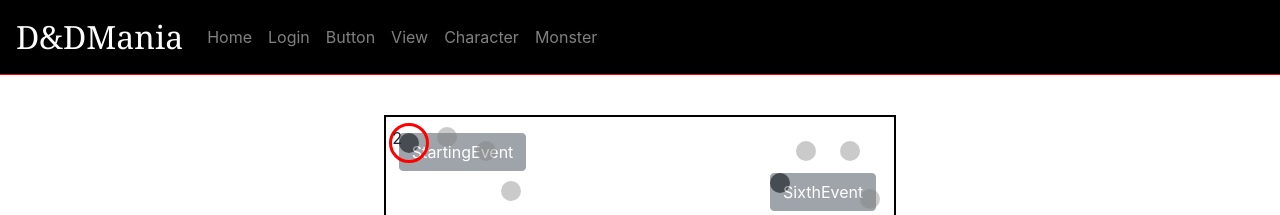
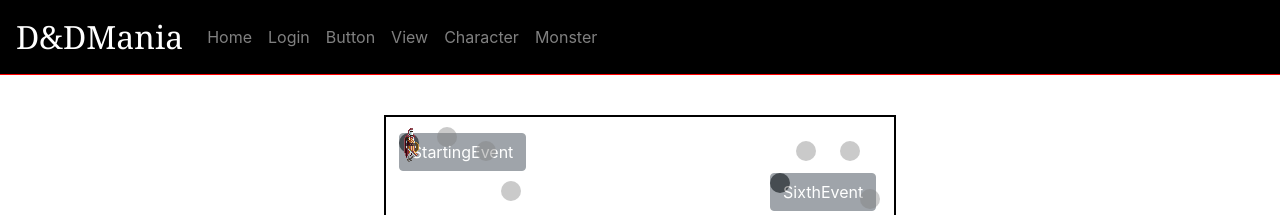
Before and after one commit to 1909-blake-william/DnDMania, an Angular app in the folder DnDManiaUI/: page /view in a window 1280 px wide. Shown: the top 215 px of the page. Built offline with nearby package versions, Linux system fonts and the light colour scheme.

Commit message:
Added a sprite animation to follow character progression

```diff
--- a/DnDManiaUI/src/app/view/view/view.component.css
+++ b/DnDManiaUI/src/app/view/view/view.component.css
@@ -117,15 +117,7 @@
     top: .8vh;
     width: 40px;
     height: 40px;
-    border-radius: 50%;
-    border-style: solid;
-    border-color: red;
 }
-
-/* .road-map {
-    left: .7vw;
-    top: 1.25vh;
-} */
 
 .road-map > div {
     position: absolute;
@@ -135,3 +127,11 @@
     background-color: gray;
     opacity: .42;
 }
+
+#image-sprite {
+    position: absolute;
+    height: 42px;
+    width: 42px;
+    background-size: 42px 42px;
+    overflow: hidden;
+  }
--- a/DnDManiaUI/src/app/view/view/view.component.html
+++ b/DnDManiaUI/src/app/view/view/view.component.html
@@ -29,7 +29,14 @@
     </div>
 
     <div id="adventurer" [@king]=nextRule [@take]=nextSide [@sin]=nextOfKin [@sew]=nextHunt [@ash]=nextMoon
-        [@stash]=nextNode [@swash]=nextState [@swish]=currentState>{{text}}</div>
+        [@stash]=nextNode [@swash]=nextState [@swish]=currentState>
+        <div id="image-sprite">
+            <img id="something" [ngStyle]="{'position': 'relative', 'left': sprite}" src="assets/img/knightwalkanimation.png">
+        </div>
+    </div>
+
+
+
     <div class="road-map">
         <div style="left: 4vw; top: 1.3vh;"></div>
         <div style="left: 7vw; top: 3vh;"></div>
--- a/DnDManiaUI/src/app/view/view/view.component.ts
+++ b/DnDManiaUI/src/app/view/view/view.component.ts
@@ -21,6 +21,8 @@ export class ViewComponent implements OnInit, OnDestroy {
   nextOfKin = 'light';
   nextSide = 'left';
   nextRule = 'end';
+
+  sprite = '0px';
 
   changeState() {
     this.currentState = this.currentState === 'initial' ? 'final' : 'initial';
@@ -61,6 +63,7 @@ export class ViewComponent implements OnInit, OnDestroy {
   ngOnInit() {
     this.timerSub = this.eventService.timer$.subscribe(timer => {
       this.text = timer.toString();
+      this.sprite = (timer * (-42)).toString() + 'px';
     });
   }
 
```
Also changed, not shown: DnDManiaUI/src/assets/img/knightwalkanimation.png (added). Lines whose indentation alone changed are shown as unchanged.
